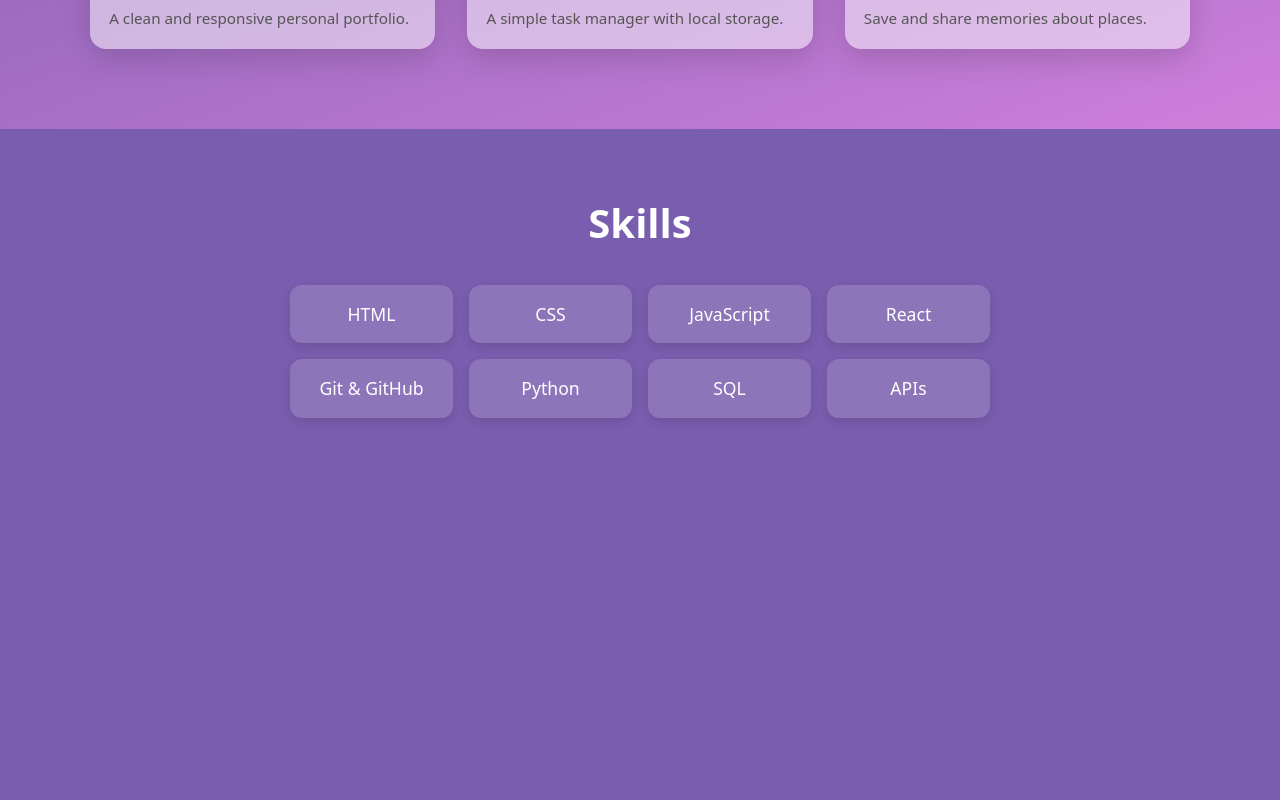
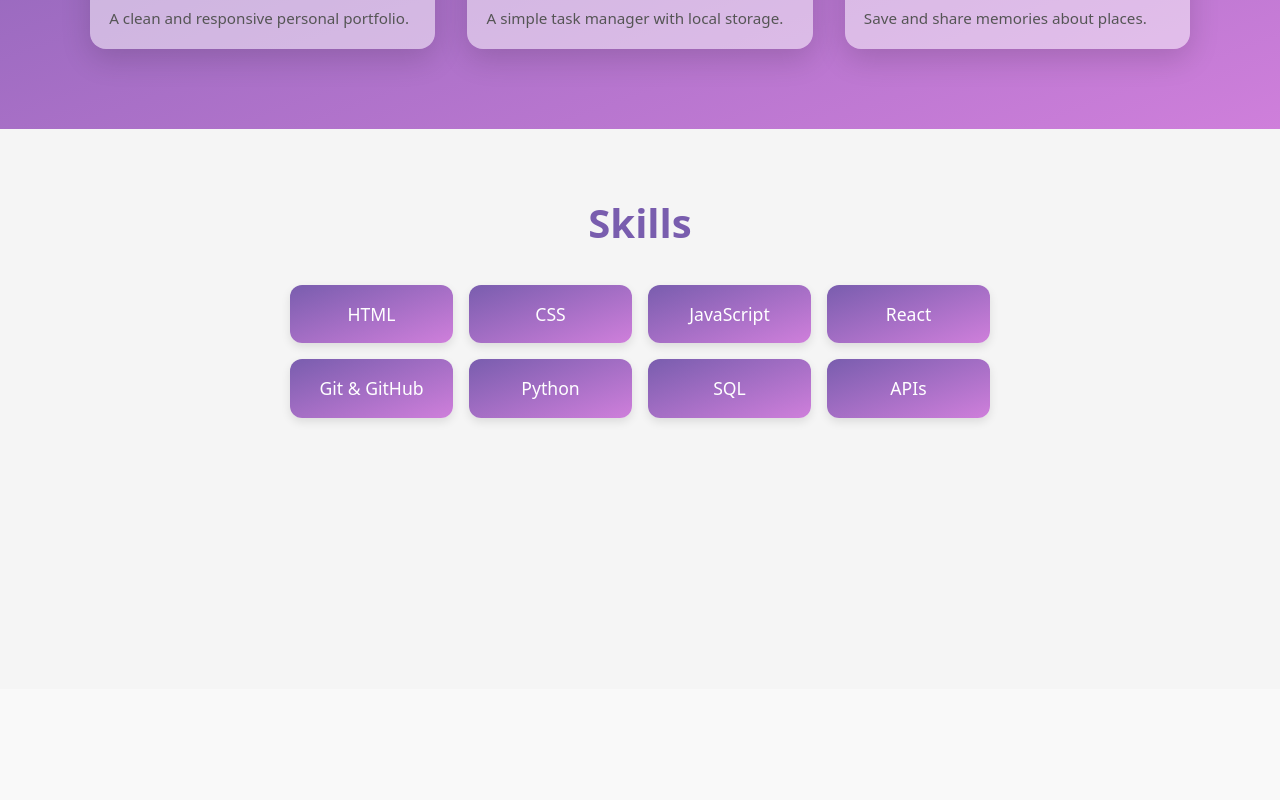
Before and after one commit to FatemahCloudy/SWE363-Portfolio, a React (Vite) app: page / in a window 1280 px wide. Shown: the part 940-1740 px from the top of the page. Built offline with nearby package versions, Linux system fonts and the light colour scheme.

Commit message:
Update Skills: colours, scale on hover, hight
Change the section's background to white
Change the cards' background to purple gradient
Change the text's colour to white
Reduce the hight from 100vh to 70vh
Add scale-up effect on hover for skills cards

```diff
--- a/src/components/Skills.jsx
+++ b/src/components/Skills.jsx
@@ -17,9 +17,9 @@ export default function Skills() {
             id="skills"
             style={{
                 padding: "4rem 1.5rem",
-                background: "#795dae",
-                color: "white",
-                minHeight: "100vh",
+                background: "whitesmoke",
+                color: "#795dae",
+                minHeight: "70vh",
             }}
         >
             <h2
@@ -45,14 +45,18 @@ export default function Skills() {
                     <div
                         key={i}
                         style={{
-                            background: "rgba(255,255,255,0.15)",
+                            background: "linear-gradient(160deg, #795dae 0%, #cf7fdb 100%)",
+                            color: "white",
                             padding: "1rem 1.2rem",
                             borderRadius: "12px",
                             textAlign: "center",
                             fontSize: "1.1rem",
                             backdropFilter: "blur(4px)",
                             boxShadow: "0 4px 10px rgba(0,0,0,0.1)",
+                            transition: "transform 0.25s ease",
                         }}
+                        onMouseEnter={(e) => (e.currentTarget.style.transform = "scale(1.08)")}
+                        onMouseLeave={(e) => (e.currentTarget.style.transform = "scale(1)")}
                     >
                         {skill}
                     </div>
```
